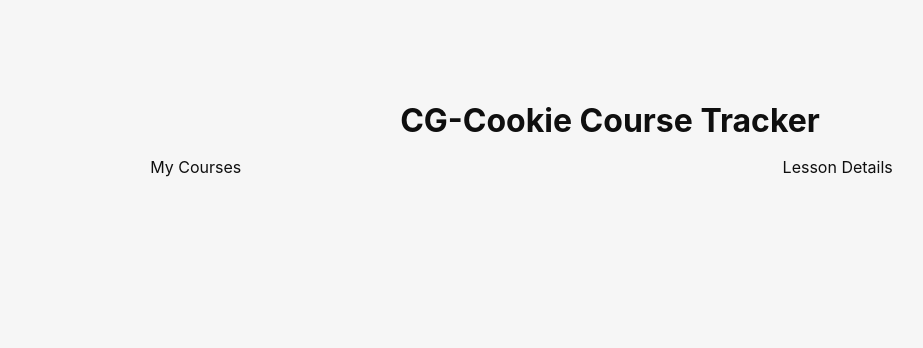
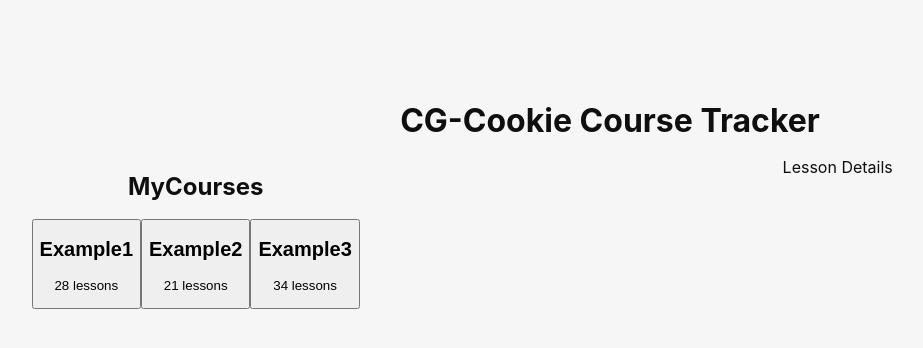
Before and after one commit to mousity/CGCookie-Learning-Checklist-CORE, a React (Vite) app: page / in a window 1280 px wide. Shown: the top 348 px of the page, without its empty margins (30-953 px from the left). Built offline with nearby package versions, Linux system fonts and the light colour scheme.

Commit message:
Added component to showcase single course name

```diff
--- a/src/App.tsx
+++ b/src/App.tsx
@@ -2,6 +2,7 @@ import { useState } from "react";
 import reactLogo from "./assets/react.svg";
 import { invoke } from "@tauri-apps/api/core";
 import "./App.css";
+import SingleCourse from "./components/Course";
 
 function App() {
   // const [greetMsg, setGreetMsg] = useState("");
@@ -11,12 +12,19 @@ function App() {
   //   // Learn more about Tauri commands at https://tauri.app/develop/calling-rust/
   //   setGreetMsg(await invoke("greet", { name }));
   // }
+  const [isExpanded, setIsExpanded] = useState(false);
 
   return (
     <main className="container">
       <h1>CG-Cookie Course Tracker</h1>
+
         <div className="grid-wrapper-main">
-          <section>My Courses</section>
+          <section><h1>MyCourses</h1>
+            <SingleCourse title="Example1" lessonCount={28}></SingleCourse>
+            <SingleCourse title="Example2" lessonCount={21}></SingleCourse>
+            <SingleCourse title="Example3" lessonCount={34}></SingleCourse>
+          </section>
+
           <section>Lesson Details</section>
         </div>
     </main>
--- /dev/null
+++ b/src/components/Course.tsx
@@ -0,0 +1,19 @@
+// interface to define the types in the props
+interface CourseProps {
+    title: string;
+    lessonCount: number;
+}
+
+// Function to return a single course
+function SingleCourse({title, lessonCount}: CourseProps){
+
+
+    return(
+        <button>
+            <h2>{title}</h2>
+            <p>{lessonCount} lessons</p>
+        </button>
+    );
+}
+
+export default SingleCourse;
```
